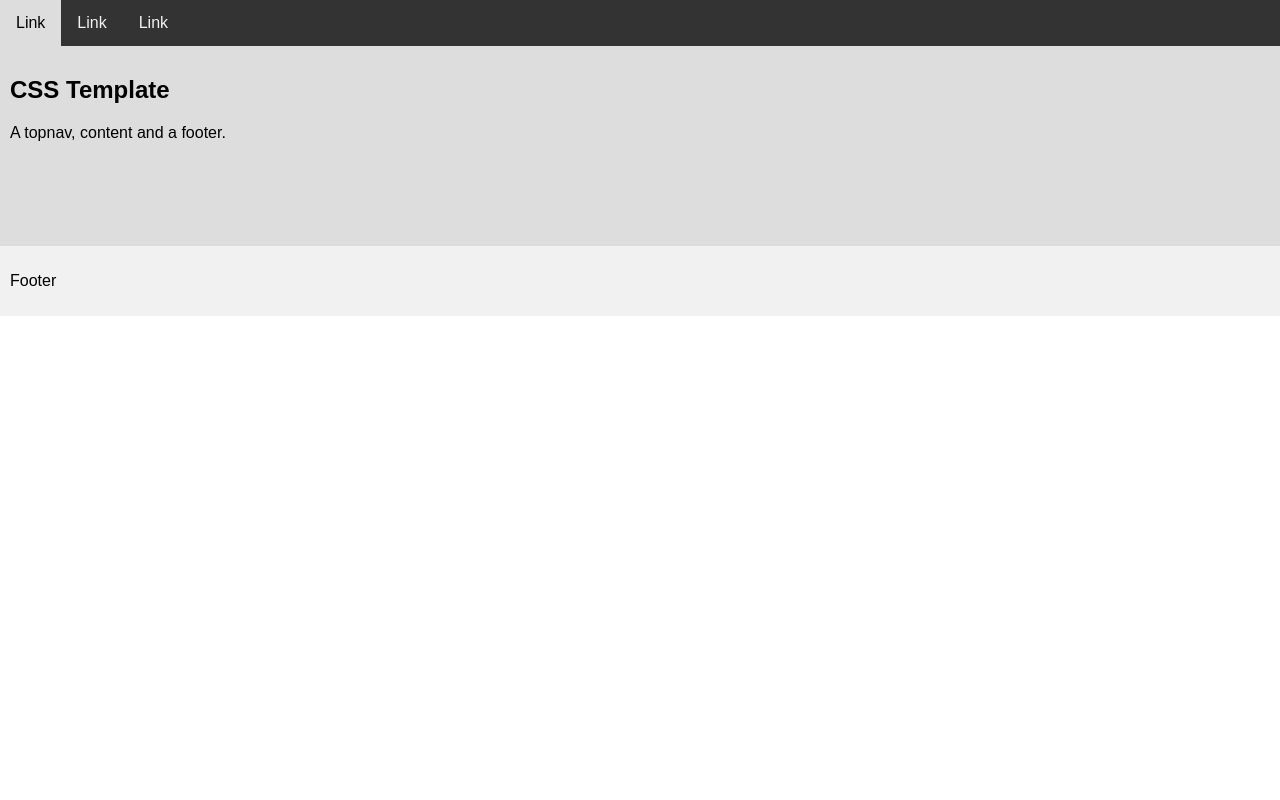
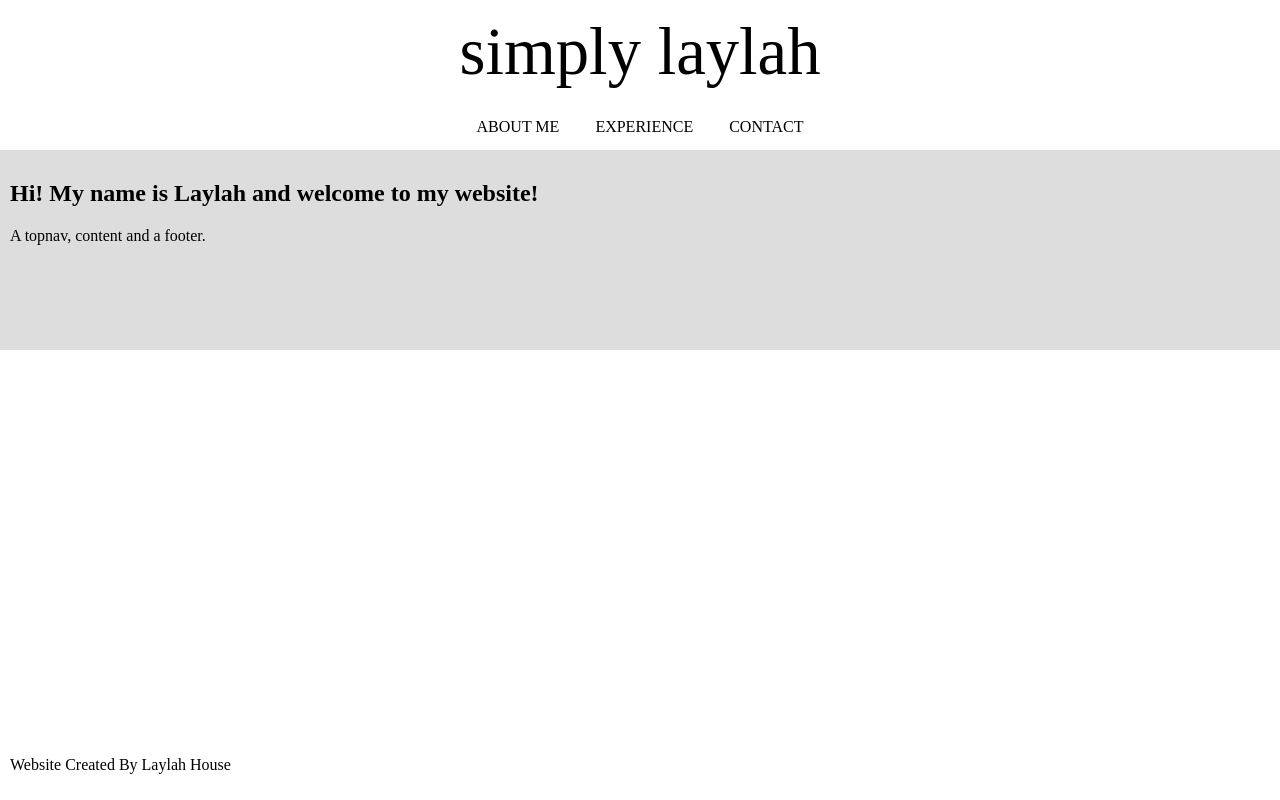
Before and after one commit to l-house/l-house.github.io, a plain HTML site: page index.html in a window 1280 px wide. Drawn offline with Linux system fonts and the light colour scheme.

Commit message:
beginning modifications and javascript

```diff
--- a/index.html
+++ b/index.html
@@ -1,24 +1,28 @@
 <!DOCTYPE html>
 <html>
-    <head>
-        <script src="script.js"></script>
-        <link rel="stylesheet" href="styles.css">
-      </head>
+<head>
+    <script src="script.js"></script>
+    <link rel="stylesheet" href="styles.css">
+</head>
 <body>
 
+    <div class="header">
+        simply laylah
+    </div>
+
     <div class="topnav">
-        <a href="#">Link</a>
-        <a href="#">Link</a>
-        <a href="#">Link</a>
+        <div id="aboutButton">ABOUT ME</div>
+        <div id="experienceButton">EXPERIENCE</div>
+        <div id="contactButton">CONTACT</div>
       </div>
 
       <div class="content">
-        <h2>CSS Template</h2>
-        <p>A topnav, content and a footer.</p>
+        <h2 id="contentTitle">Hi! My name is Laylah and welcome to my website!</h2>
+        <p id = "contentText">A topnav, content and a footer.</p>
       </div>
 
       <div class="footer">
-        <p>Footer</p>
+        <p>Website Created By Laylah House</p>
       </div>
 
 </body>
--- a/script.js
+++ b/script.js
@@ -0,0 +1,5 @@
+document.getElementById("aboutButton").addEventListener("click", changeContentTitle);
+
+function changeContentTitle() {
+  document.getElementById("contentTitle").innerHTML = "About Me";
+}
--- a/styles.css
+++ b/styles.css
@@ -1,31 +1,40 @@
 * {
     box-sizing: border-box;
-    font-family: Arial, Helvetica, sans-serif;
+    font-family: "Times New Roman", Times, serif;
   }
 
   body {
     margin: 0;
-    font-family: Arial, Helvetica, sans-serif;
+    font-family: "Times New Roman", Times, serif;
+  }
+
+  /* Style for the website header */
+  .header {
+      text-align: center;
+      font-size: 50pt;
+      padding: 14px 16px;
   }
 
   /* Style the top navigation bar */
   .topnav {
+    text-align: center;
     overflow: hidden;
-    background-color: #333;
+    background-color: white;
+
   }
 
   /* Style the topnav links */
-  .topnav a {
-    float: left;
-    display: block;
-    color: #f2f2f2;
+  .topnav div {
+    float: center;
+    display: inline-block;
+    color: black;
     text-align: center;
     padding: 14px 16px;
     text-decoration: none;
   }
 
   /* Change color on hover */
-  .topnav a:hover {
+  .topnav div:hover {
     background-color: #ddd;
     color: black;
   }
@@ -39,6 +48,9 @@
 
   /* Style the footer */
   .footer {
-    background-color: #f1f1f1;
+    background-color: white;
     padding: 10px;
+    position:absolute;
+    bottom:0;
+    float: center;
   }
```
Also changed, not shown: about.html (added, +12 -0 lines), experience.html (added, +12 -0 lines).
